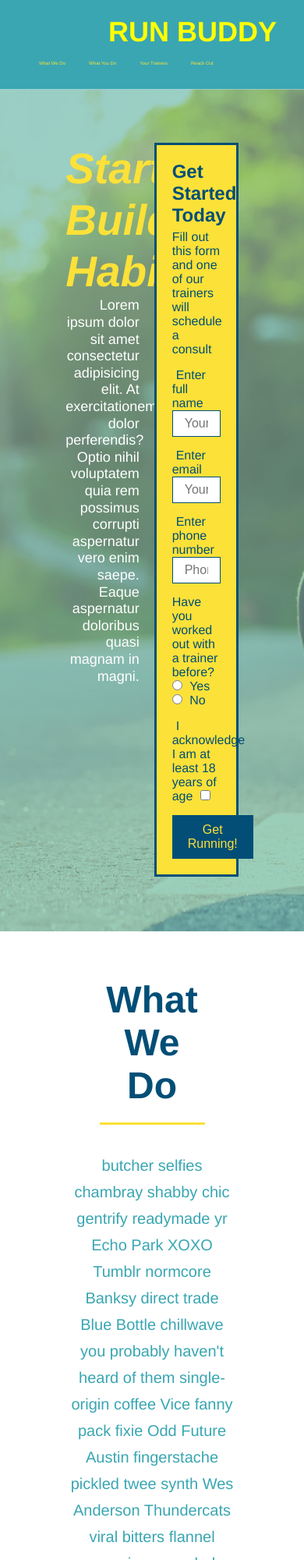
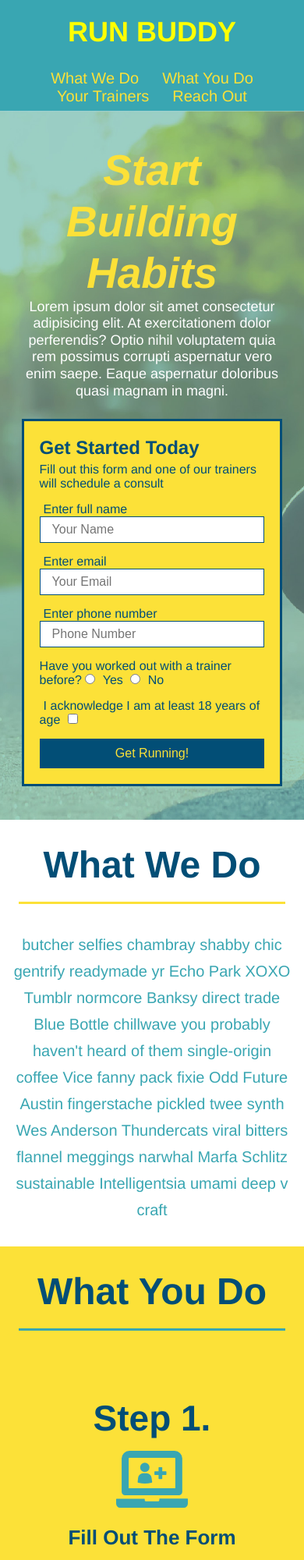
Before and after one commit to MHRyple/run-buddy, a plain HTML site: page index.html in a window 390 px wide. Shown: the top 2000 px of the page at 78% size. Drawn offline with Linux system fonts and the light colour scheme.

Commit message:
added media queries for common breakpoints

```diff
--- a/assets/css/style.css
+++ b/assets/css/style.css
@@ -340,17 +340,109 @@ section {
 }
 /* MEDIA QUERY FOR SMALLER DESKTOP SCREENS AND SMALLER */
 @media screen and (max-width: 980px) {
+    header {
+        padding-bottom: 0;
+        justify-content: center;
+    }
 
+    header h1 {
+        width: 100%;
+        text-align: center;
     }
+
+    header nav ul {
+        margin-top: 20px;
+        width: 100%;
+        justify-content: center;
+    }
+
+    header nav ul li a {
+        font-size: 20px;
+    }
+
+    footer h2, footer div {
+        text-align: center;
+        width: 100%;
+    }
+
+    .hero-cta, .hero-form {
+        width: 100%;
+    }
+
+    .hero-cta {
+        text-align: center;
+    }
+
+    .section-title {
+        width: 80%;
+      }
+
+      .trainer {
+        flex: 0 70%;
+      }
+
+      .contact-info iframe{
+        flex: 1 100%;
+      }
   }
 
   /* MEDIA QUERY FOR TABLETS AND SMALLER */
   @media screen and (max-width: 768px) {
+    section {
+        padding: 30px 15px;
+      }
 
-    }
+  .step h3 {
+    flex: 1 100%;
+    text-align: center;
+  }
+
+  .step-info {
+    flex: 2 100%;
+    text-align: center;
+    justify-content: center;
+  }
+
+  .step-img {
+    flex: 0 32%;
+    margin-right: 0;
+    margin-top: 15px;
+    margin-bottom: 15px;
+  }
+
+  .step-text {
+    flex: 100%;
+  }
+
   }
 
   /* MEDIA QUERY FOR MOBILE PHONES AND SMALLER */
   @media screen and (max-width: 575px) {
+    .hero-form button {
+        width: 100%;
+      }
 
+      .section-title {
+        width: 95%;
+      }
+
+      .intro p {
+        width: 100%;
+      }
+
+      .trainer {
+        flex: 0 100%;
+      }
+
+      .contact-info {
+        text-align: center;
+      }
+
+      .contact-info > * {
+        flex: 0 100%;
+      }
+
+      .contact-form {
+          order: 3;
+      }
   }
```
